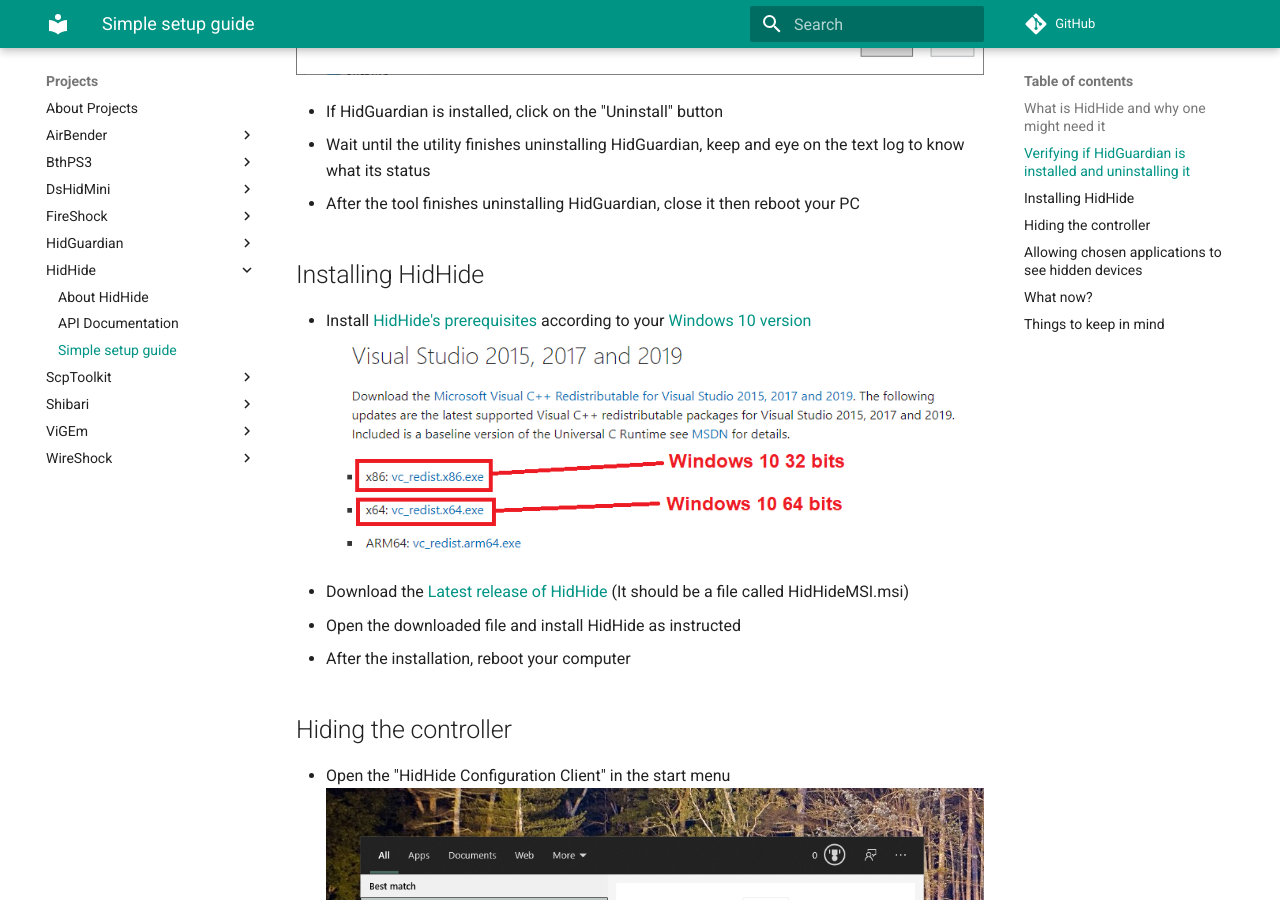
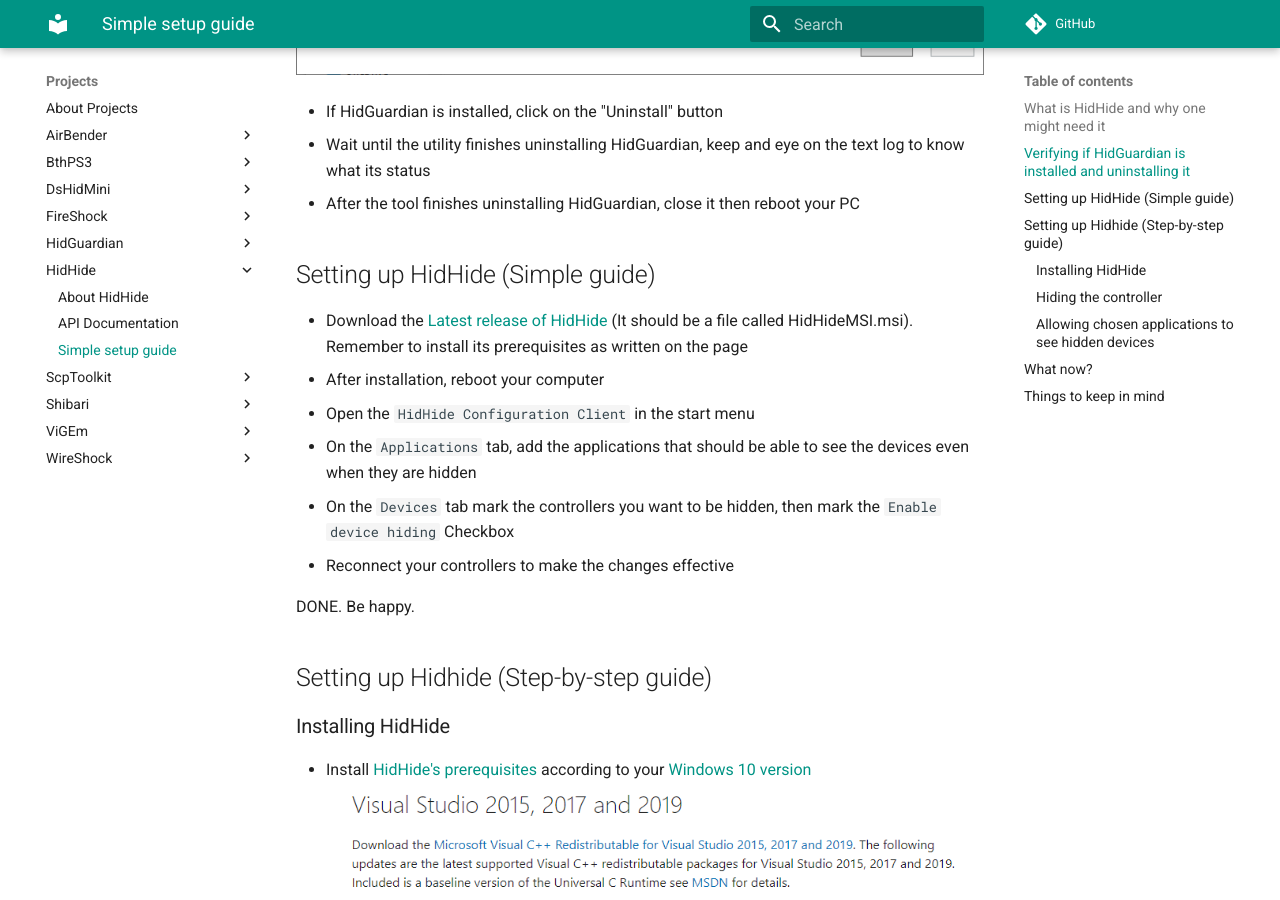
Before and after one commit to nefarius/ViGEm.github.io, an MkDocs documentation site: the page built from docs/projects/HidHide/Simple-Setup-Guide.md, in a window 1280 px wide and 900 px high, scrolled down 2034 px. Built offline with MkDocs 1.6.1 and Material for MkDocs 9.7.7, drawn with Linux system fonts in a browser that asks for light colours; comment, search, counter and statistics services are not loaded.

Commit message:
Added a "quick" setup section. Makde a new section for the step-by-step guide

```diff
--- a/docs/projects/HidHide/Simple-Setup-Guide.md
+++ b/docs/projects/HidHide/Simple-Setup-Guide.md
@@ -39,7 +39,20 @@
 - Wait until the utility finishes uninstalling HidGuardian, keep and eye on the text log to know what its status
 - After the tool finishes uninstalling HidGuardian, close it then reboot your PC
 
-## Installing HidHide
+## Setting up HidHide (Simple guide)
+
+- Download the [Latest release of HidHide](https://github.com/ViGEm/HidHide/releases) (It should be a file called HidHideMSI.msi). Remember to install its prerequisites as written on the page
+- After installation, reboot your computer
+- Open the `HidHide Configuration Client` in the start menu
+- On the `Applications` tab, add the applications that should be able to see the devices even when they are hidden
+- On the `Devices` tab mark the controllers you want to be hidden, then mark the `Enable device hiding` Checkbox
+- Reconnect your controllers to make the changes effective
+
+DONE. Be happy.
+
+## Setting up Hidhide (Step-by-step guide)
+
+### Installing HidHide
 
 - Install [HidHide's prerequisites](https://support.microsoft.com/en-us/topic/the-latest-supported-visual-c-downloads-2647da03-1eea-4433-9aff-95f26a218cc0) according to your [Windows 10 version](https://vigem.org/research/How-to-check-architecture/)
 ![VisualCpp](images/HidHide_VisualCpp.png){: .glightbox }
@@ -47,7 +60,7 @@
 - Open the downloaded file and install HidHide as instructed
 - After the installation, reboot your computer
 
-## Hiding the controller
+### Hiding the controller
 
 - Open the "HidHide Configuration Client" in the start menu
 ![HidHideClient_StartMenu](images/HidHideClient_StartMenu.png){: .glightbox }
@@ -65,7 +78,7 @@
 
 Assuming the hidden controllers are the only ones connected to the system, no device should show up in the Game Controller's list
 
-## Allowing chosen applications to see hidden devices
+### Allowing chosen applications to see hidden devices
 
 Now that your controllers are hidden, you need to select which applications should be able to detect them:
 
```
